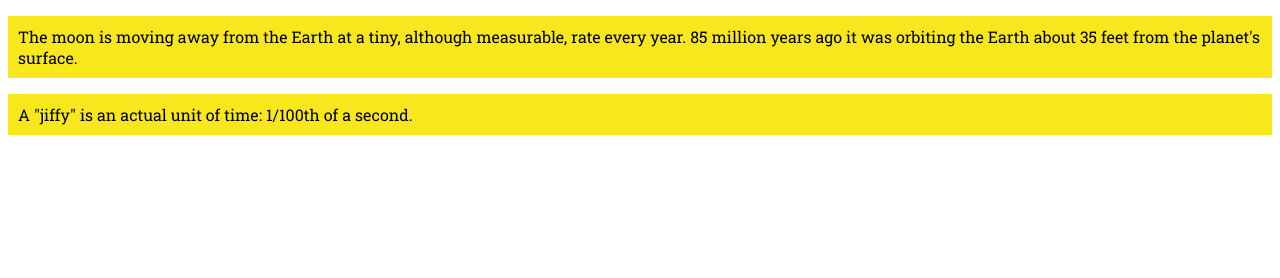
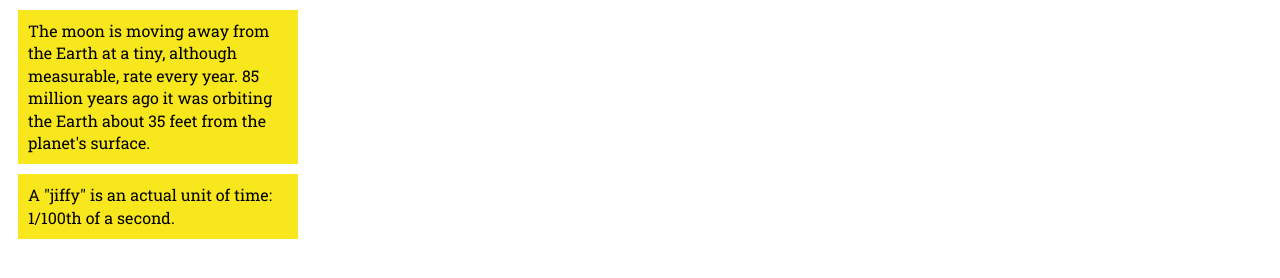
Before and after one commit to akosizsak/marginpadding, a plain HTML site: page index.html in a window 1280 px wide. Drawn offline with Linux system fonts and the light colour scheme.

Commit message:
added reset css, width, and lin-height

```diff
--- a/index.html
+++ b/index.html
@@ -5,6 +5,7 @@
     <meta name="viewport" content="width=device-width, initial-scale=1.0">
     <meta http-equiv="X-UA-Compatible" content="ie=edge">
     <link href="https://fonts.googleapis.com/css?family=Roboto+Slab&display=swap" rel="stylesheet">
+    <link rel="stylesheet" herf="reset.css">
     <link rel="stylesheet" href="style.css">
     <title>Margins and padding</title>
 </head>
--- a/style.css
+++ b/style.css
@@ -1,9 +1,11 @@
 div {
-    width:
+    width: 300px;
 }
 p {
     font-family: Roboto Slab;
     font-size: 16px;
     background-color: #f8e71c;
     padding: 10px;
+    margin: 10px;
+    line-height: 1.4;
 }
```
